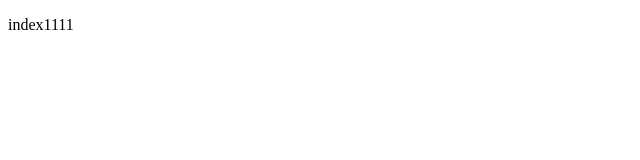
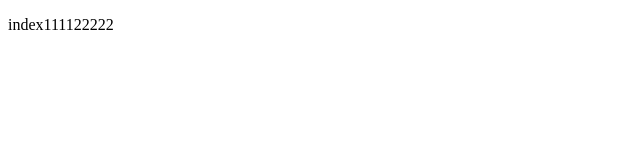
Before and after one commit to LiuMingXin-coder/demo, a plain HTML site: page index.html in a window 1280 px wide. Shown: the full height of the page, 0-640 px from the left. Drawn offline with Linux system fonts and the light colour scheme.

Commit message:
提交信息

```diff
--- a/index.html
+++ b/index.html
@@ -9,7 +9,7 @@
 </head>
 
 <body>
-    <p>index1111</p>
+    <p>index111122222</p>
 </body>
 
 </html>
```
